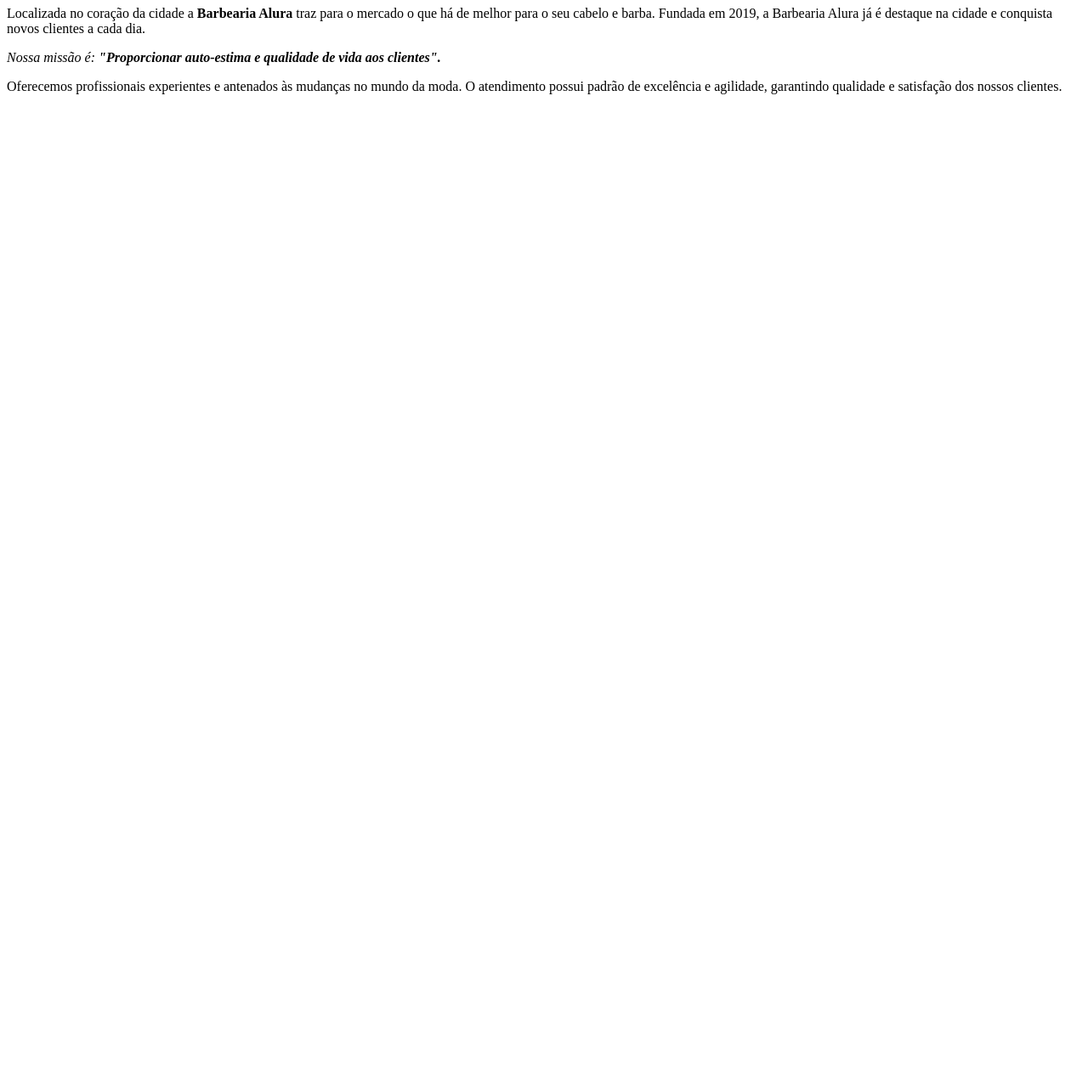
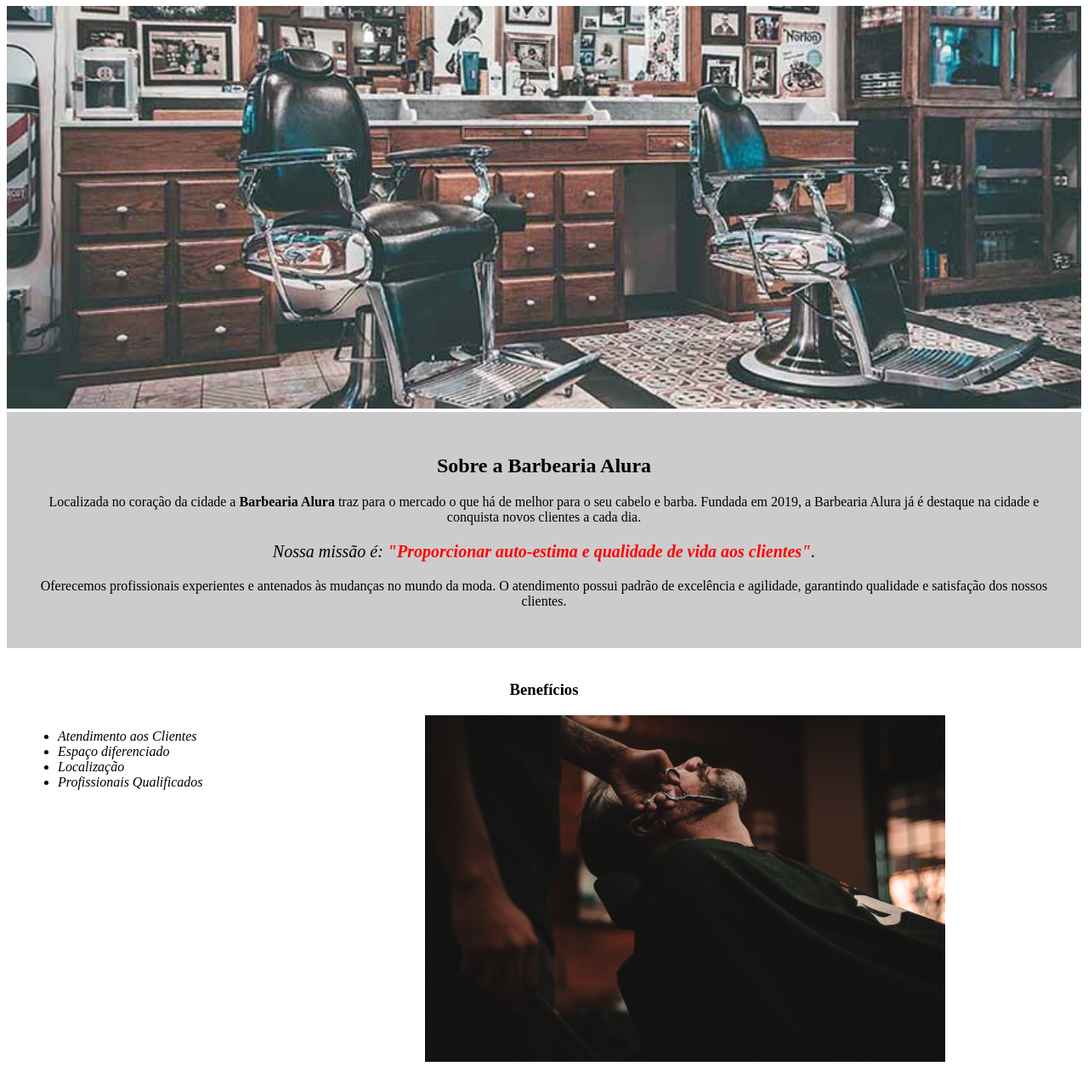
Before and after one commit to peresjuliao/barbearia, a plain HTML site: page index.html in a window 1280 px wide. Shown: the part 73-1355 px from the top of the page at 85% size. Before the commit the page ends 800 px from the top, so only its background shows below. Drawn offline with Linux system fonts and the light colour scheme.

Commit message:
Inserting the CSS and Images

```diff
--- a/index.html
+++ b/index.html
@@ -1,32 +1,37 @@
 <!DOCTYPE html>
 <html lang="pt-br">
-<head>
-    <meta charset="UTF-8">
-    <title>Barbearia</title>
-</head>
-<body>
-    <h1>Sobre a Barbearia Alura</h1>
+	<head>
+		<meta charset="UTF-8">
+		<title>Barbearia Alura</title>
+		<link rel="stylesheet" href="style.css">
+	</head>
 
-    <p>
-      Localizada no coração da cidade a <strong>Barbearia Alura</strong> traz
-      para o mercado o que há de melhor para o seu cabelo e barba. Fundada em
-      2019, a Barbearia Alura já é destaque na cidade e conquista novos clientes
-      a cada dia.
-    </p>
+	<body>
+		<header>
+			<h1 class="titulo-principal">Barbearia Alura</h1>
+		</header>
+		<img id="banner" src="banner.jpg">
+		<div class="principal">
+			<h2 class="titulo-centralizado">Sobre a Barbearia Alura</h2>
 
-    <p>
-      <em>
-        Nossa missão é:
-        <strong
-          >"Proporcionar auto-estima e qualidade de vida aos clientes".</strong
-        >
-      </em>
-    </p>
+			<p>Localizada no coração da cidade a <strong>Barbearia Alura</strong> traz para o mercado o que há de melhor para o seu cabelo e barba. Fundada em 2019, a Barbearia Alura já é destaque na cidade e conquista novos clientes a cada dia.</p>
 
-    <p>
-      Oferecemos profissionais experientes e antenados às mudanças no mundo da
-      moda. O atendimento possui padrão de excelência e agilidade, garantindo
-      qualidade e satisfação dos nossos clientes.
-    </p>
-</body>
+			<p id="missao"><em>Nossa missão é: <strong>"Proporcionar auto-estima e qualidade de vida aos clientes"</strong>.</em></p>
+
+			<p>Oferecemos profissionais experientes e antenados às mudanças no mundo da moda. O atendimento possui padrão de excelência e agilidade, garantindo qualidade e satisfação dos nossos clientes.</p>
+		</div>
+
+		<div class="beneficios">
+			<h3 class="titulo-centralizado">Benefícios</h3>
+
+			<ul>
+				<li class="itens">Atendimento aos Clientes</li>
+				<li class="itens">Espaço diferenciado</li>
+				<li class="itens">Localização</li>
+				<li class="itens">Profissionais Qualificados</li>
+			</ul>
+
+			<img src="beneficios.jpg" class="imagembeneficios">
+		</div>
+	</body>
 </html>
--- /dev/null
+++ b/style.css
@@ -0,0 +1,52 @@
+body {
+
+}
+
+#banner {
+	width:100%;
+}
+
+.principal{
+	background: #CCCCCC;
+	padding: 30px;
+}
+
+.titulo-principal {
+	padding-left: 20px;
+}
+
+.titulo-centralizado {
+	text-align: center
+}
+
+p {
+	text-align: center;
+}
+
+#missao {
+	font-size: 20px
+}
+
+em strong {
+	color: #FF0000;
+}
+
+.itens {
+	font-style: italic
+}
+
+.beneficios {
+	background: #FFFFFF;
+	padding: 20px;
+}
+
+ul {
+	display: inline-block;
+	vertical-align: top;
+	width: 20%;
+	margin-right: 15%;
+}
+
+.imagembeneficios {
+	width: 50%;
+}
```
Also changed, not shown: banner.jpg (added), beneficios.jpg (added), 1 other file.
